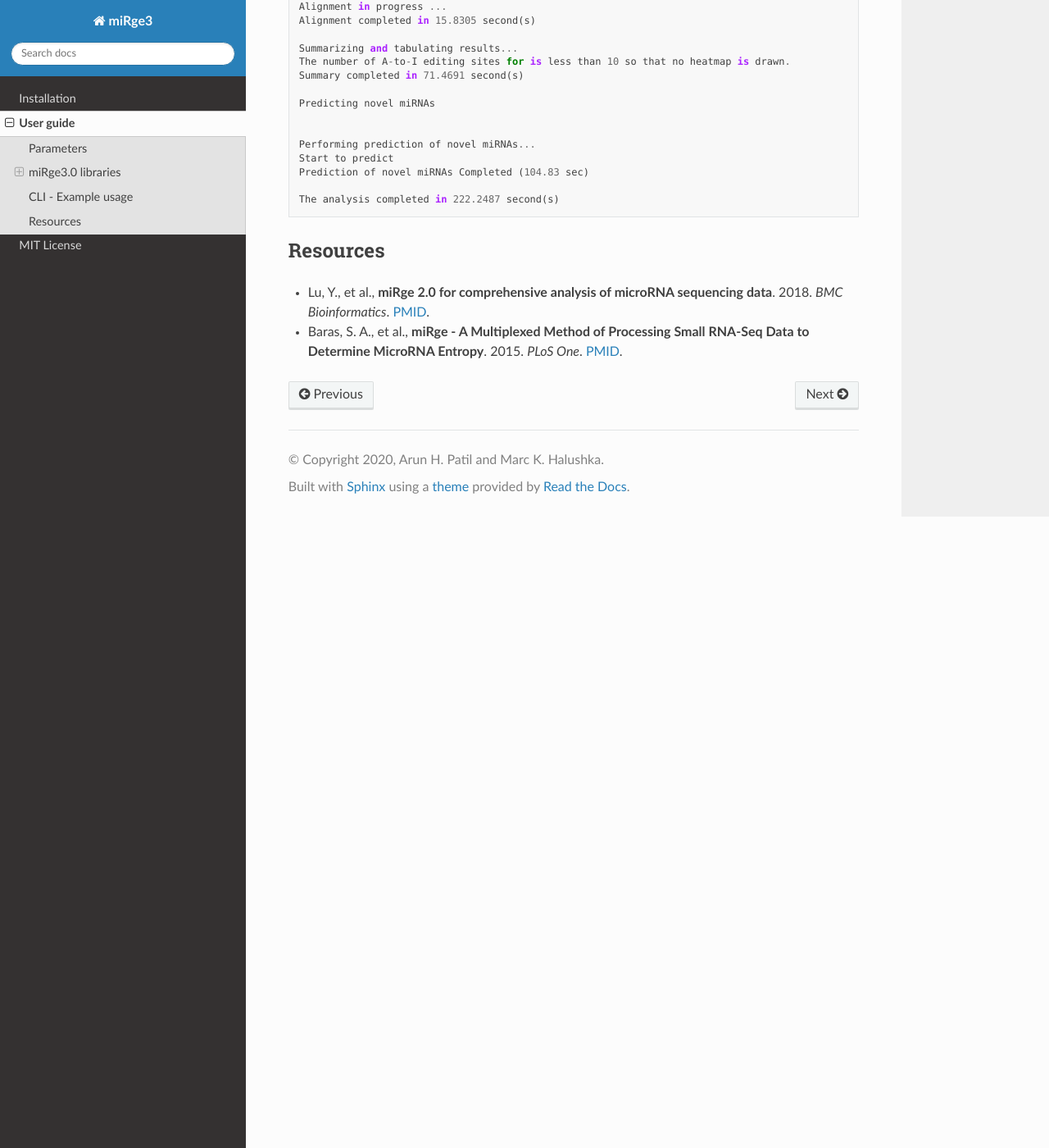
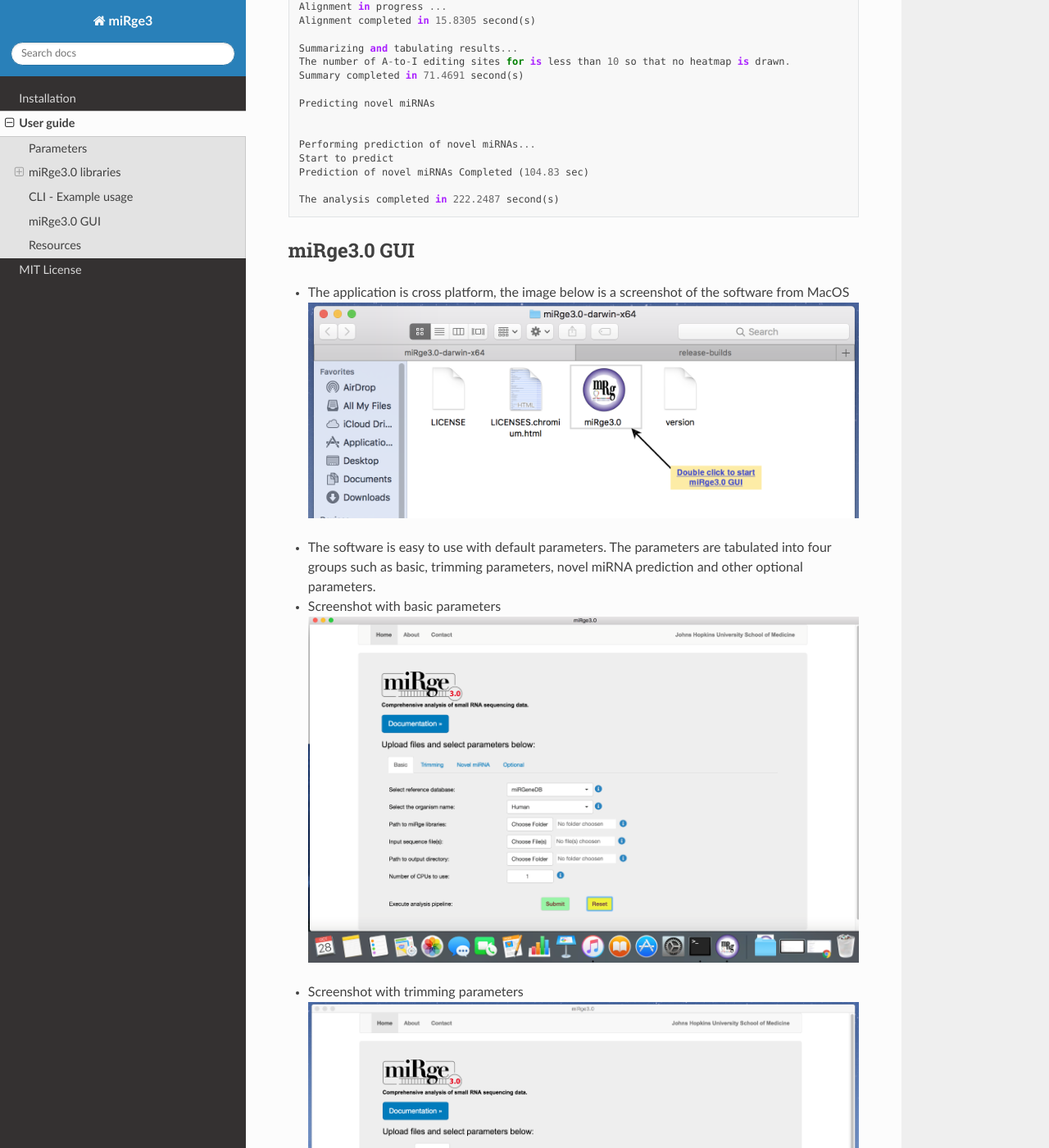
Before and after one commit to mhalushka/miRge3.0, a Sphinx documentation site: the page built from docs/source/quick_start.md, in a window 1280 px wide and 1400 px high, scrolled down 2817 px. Shown: the whole window at 82% size. Built offline with Sphinx 7.4.7 and the Read the Docs theme 2.0.0, drawn with Linux system fonts in a browser that asks for light colours; some of the changed text lies outside the part shown.

Commit message:
Update quick_start.md

````diff
--- a/docs/source/quick_start.md
+++ b/docs/source/quick_start.md
@@ -141,6 +141,25 @@
 The analysis completed in 222.2487 second(s)
 ```
 
+## miRge3.0 GUI
+
+- The application is cross platform, the image below is a screenshot of the software from MacOS
+![](/images/mac_exe.png)<br/><br/>
+
+- The software is easy to use with default parameters. The parameters are tabulated into four groups such as basic, trimming parameters, novel miRNA prediction and other optional parameters.
+
+- Screenshot with basic parameters
+![](/images/basic_para.png)<br/><br/>
+
+- Screenshot with trimming parameters
+![](/images/trimming_para.png)<br/><br/>
+
+- Screenshot with novel miRNA predictions
+![](/images/novel_para.png)<br/><br/>
+
+- Screenshot with other optional parameters
+![](/images/other_para.png)<br/><br/>
+
 
 ## Resources
 * Lu, Y., et al., **miRge 2.0 for comprehensive analysis of microRNA sequencing data**. 2018. *BMC Bioinformatics*. [PMID](https://pubmed.ncbi.nlm.nih.gov/30153801/).
````
